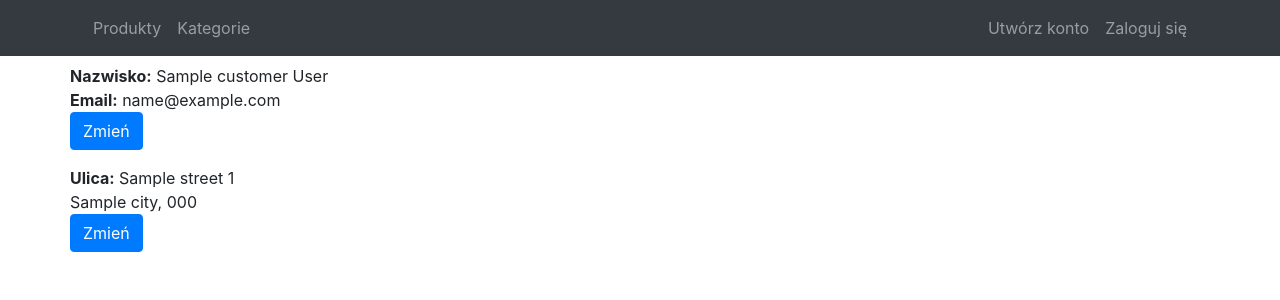
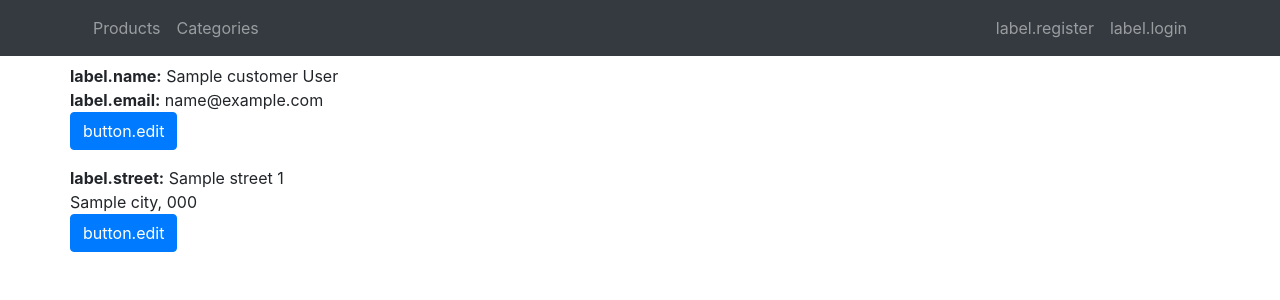
Before and after one commit to AgnieszkaSu/projekt, a Symfony app: template templates/customer.html.twig in a window 1280 px wide. Shown: the top 300 px of the page. Run offline with Twig, Linux system fonts and the light colour scheme; the template is opened without the code that fills it: most values are stand-ins (such as "Sample title", 1, 10 or a date in 2020); some libraries are stand-ins or nearby versions.

Commit message:
Start translating...

```diff
--- a/templates/address/edit.html.twig
+++ b/templates/address/edit.html.twig
@@ -1,4 +1,4 @@
 {% include 'default/_form.html.twig' with {
-    page_title: 'Zaktualizuj adres',
+    page_title: 'address.edit'|trans,
     back_to_list_path: url('customer_view'),
 } %}
--- a/templates/address/new.html.twig
+++ b/templates/address/new.html.twig
@@ -1,4 +1,4 @@
 {% include 'default/_form.html.twig' with {
-    page_title: 'Nowy adres',
+    page_title: 'address.new'|trans,
     back_to_list_path: url('customer_view'),
 } %}
--- a/templates/cart.html.twig
+++ b/templates/cart.html.twig
@@ -1,4 +1,4 @@
 {% include 'default/_form.html.twig' with {
-    page_title: 'Twój koszyk',
+    page_title: 'label.cart'|trans,
     back_to_list_path: url('type_index'),
 } %}
--- a/templates/category/delete.html.twig
+++ b/templates/category/delete.html.twig
@@ -1,5 +1,5 @@
 {% include 'default/_form.html.twig' with {
-    page_title: 'Usuń kategorię',
+    page_title: 'category.delete'|trans,
     back_to_list_path: url('category_index'),
 	is_delete: 'true',
 } %}
--- a/templates/category/edit.html.twig
+++ b/templates/category/edit.html.twig
@@ -1,4 +1,4 @@
 {% include 'default/_form.html.twig' with {
-    page_title: 'Zaktualizuj kategorię',
+    page_title: 'category.edit'|trans,
     back_to_list_path: url('category_view', {'id': category.id}),
 } %}
--- a/templates/category/new.html.twig
+++ b/templates/category/new.html.twig
@@ -1,4 +1,4 @@
 {% include 'default/_form.html.twig' with {
-    page_title: 'Nowa kategoria',
+    page_title: 'category.new'|trans,
     back_to_list_path: url('type_index'),
 } %}
--- a/templates/customer.html.twig
+++ b/templates/customer.html.twig
@@ -1,16 +1,16 @@
 {% extends 'base.html.twig' %}
 
 {% block title %}
-	Twoje informacje
+    {{ 'customer.title'|trans }}
 {% endblock %}
 
 {% block body %}
     <div class="row">
         <div class="column">
             <p>
-                <strong>Nazwisko:</strong> {{ customer.name }} {{ customer.surname }}<br />
-                <strong>Email:</strong> {{ customer.email }}<br />
-                <a class="btn btn-primary" href="{{ url('customer_edit') }}">Zmień</a>
+                <strong>{{ 'label.name'|trans }}:</strong> {{ customer.name }} {{ customer.surname }}<br />
+                <strong>{{ 'label.email'|trans }}:</strong> {{ customer.email }}<br />
+                <a class="btn btn-primary" href="{{ url('customer_edit') }}">{{ 'button.edit'|trans }}</a>
             </p>
         </div>
     </div>
@@ -19,12 +19,12 @@
             {% if customer.address %}
                 {% set address = customer.address.address %}
                 <p>
-                    <strong>Ulica:</strong> {{ address.street }} {{ address.number }}<br />
+                    <strong>{{ 'label.street'|trans }}:</strong> {{ address.street }} {{ address.number }}<br />
                     {{ address.city }}, {{ address.postalcode }}<br />
-                    <a class="btn btn-primary" href="{{ url('address_edit') }}">Zmień</a>
+                    <a class="btn btn-primary" href="{{ url('address_edit') }}">{{ 'button.edit'|trans }}</a>
                 </p>
             {% else %}
-                <a class="btn btn-primary" href="{{ url('address_new') }}">Podaj adres</a>
+                <a class="btn btn-primary" href="{{ url('address_new') }}">{{ 'label.addaddress'|trans }}</a>
             {% endif %}
         </div>
     </div>
--- a/templates/customer/edit.html.twig
+++ b/templates/customer/edit.html.twig
@@ -1,4 +1,4 @@
 {% include 'default/_form.html.twig' with {
-    page_title: 'Zaktualizuj informacje',
+    page_title: 'customer.edit'|trans,
     back_to_list_path: url('customer_view'),
 } %}
--- a/templates/customer/new.html.twig
+++ b/templates/customer/new.html.twig
@@ -1,4 +1,4 @@
 {% include 'default/_form.html.twig' with {
-    page_title: 'Witaj',
+    page_title: 'customer.new'|trans,
     back_to_list_path: url('type_index'),
 } %}
--- a/templates/default/_nav.html.twig
+++ b/templates/default/_nav.html.twig
@@ -6,19 +6,19 @@
 
         <div class="collapse navbar-collapse" id="navbarNav">
             <div class="navbar-nav mr-auto">
-                <a class="nav-item nav-link" href="{{ url('index') }}">Produkty</a>
-                <a class="nav-item nav-link" href="{{ url('category_index') }}">Kategorie</a>
+                <a class="nav-item nav-link" href="{{ url('index') }}">{{ 'label.products'|trans }}</a>
+                <a class="nav-item nav-link" href="{{ url('category_index') }}">{{ 'label.categories'|trans }}</a>
                 {% if is_granted('MANAGE') %}
                     <div class="nav-item dropdown">
                         <a class="nav-link dropdown-toggle" href="#" id="newDropdown" role="button" data-toggle="dropdown" aria-haspopup="true" aria-expanded="false">
-                            Utwórz…
+                            {{ 'label.create'|trans }}…
                         </a>
                         <div class="dropdown-menu" aria-labelledby="newDropdown">
-                            <a class="dropdown-item" href="{{ url('category_new') }}">Nową kategorię</a>
-                            <a class="dropdown-item" href="{{ url('type_new') }}">Nowy rodzaj produktów</a>
-                            <a class="dropdown-item" href="{{ url('product_new') }}">Nowy produkt</a>
-                            <a class="dropdown-item" href="{{ url('photo_new') }}">Nowe zdjęcie</a>
-                            <a class="dropdown-item" href="{{ url('colour_new') }}">Nowy kolor</a>
+                            <a class="dropdown-item" href="{{ url('category_new') }}">{{ 'category.new'|trans }}</a>
+                            <a class="dropdown-item" href="{{ url('type_new') }}">{{ 'type.new'|trans }}</a>
+                            <a class="dropdown-item" href="{{ url('product_new') }}">{{ 'product.new'|trans }}</a>
+                            <a class="dropdown-item" href="{{ url('photo_new') }}">{{ 'photo.new'|trans }}</a>
+                            <a class="dropdown-item" href="{{ url('colour_new') }}">{{ 'colour.new'|trans }}</a>
                         </div>
                     </div>
                 {% endif %}
@@ -26,9 +26,9 @@
             <div class="navbar-nav">
                 {% if is_granted('IS_AUTHENTICATED_REMEMBERED') %}
                     {% if is_granted('BUY') %}
-                        <a class="nav-item nav-link" href="{{ url('cart_view') }}">Koszyk</a>
+                        <a class="nav-item nav-link" href="{{ url('cart_view') }}">{{ 'label.cart'|trans }}</a>
 					{% elseif not is_granted('MANAGE') %}
-						<a class="nav-item nav-link" href="{{ url('customer_view') }}">Uzupełnij swoje dane</a>
+                        <a class="nav-item nav-link" href="{{ url('customer_view') }}">{{ 'label.addinfo'|trans }}</a>
                     {% endif %}
                     <div class="nav-item dropdown">
                         <a class="nav-link dropdown-toggle" href="#" id="userDropdown" role="button" data-toggle="dropdown" aria-haspopup="true" aria-expanded="false">
@@ -37,22 +37,22 @@
                         <div class="dropdown-menu dropdown-menu-lg-right" aria-labelledby="userDropdown">
                             {% if not is_granted('MANAGE') %}
                                 {% if is_granted('BUY') %}
-                                    <a class="dropdown-item" href="{{ url('orders_index') }}">Moje zamówienia</a>
+                                    <a class="dropdown-item" href="{{ url('orders_index') }}">{{ 'label.myorders'|trans }}</a>
                                 {% endif %}
-                                <a class="dropdown-item" href="{{ url('customer_view') }}">Informacje</a>
+                                <a class="dropdown-item" href="{{ url('customer_view') }}">{{ 'label.info'|trans }}</a>
                             {% endif %}
                             {% if is_granted('MANAGE') %}
-                                <a class="dropdown-item" href="{{ url('admin_users') }}">Zarządzaj użytkownikami</a>
-                                <a class="dropdown-item" href="{{ url('admin_orders') }}">Zarządzaj zamóweniami</a>
+                                <a class="dropdown-item" href="{{ url('admin_users') }}">{{ 'label.manage.users'|trans }}</a>
+                                <a class="dropdown-item" href="{{ url('admin_orders') }}">{{ 'label.manage.orders'|trans }}</a>
                             {% endif %}
                             <div class="dropdown-divider"></div>
-                            <a class="dropdown-item" href="{{ url('user_password') }}">Zmień hasło</a>
-                            <a class="dropdown-item" href="{{ url('security_logout') }}">Wyloguj się</a>
+                            <a class="dropdown-item" href="{{ url('user_password') }}">{{ 'label.changepass'|trans }}</a>
+                            <a class="dropdown-item" href="{{ url('security_logout') }}">{{ 'label.logout'|trans }}</a>
                         </div>
                     </div>
                 {% else %}
-                    <a class="nav-item nav-link" href="{{ url('user_registration') }}">Utwórz konto</a>
-                    <a class="nav-item nav-link" href="{{ url('security_login') }}">Zaloguj się</a>
+                    <a class="nav-item nav-link" href="{{ url('user_registration') }}">{{ 'label.register'|trans }}</a>
+                    <a class="nav-item nav-link" href="{{ url('security_login') }}">{{ 'label.login'|trans }}</a>
                 {% endif %}
             </div>
         </div>
--- /dev/null
+++ b/translations/messages.en.yml
@@ -0,0 +1,2 @@
+label.categories: Categories
+label.products: Products
```
Also changed, not shown: templates/default/_form.html.twig (+5 -5 lines), templates/default/_order.html.twig (+4 -4 lines), translations/messages.pl.yml (added, +50 -0 lines), 1 other file.
